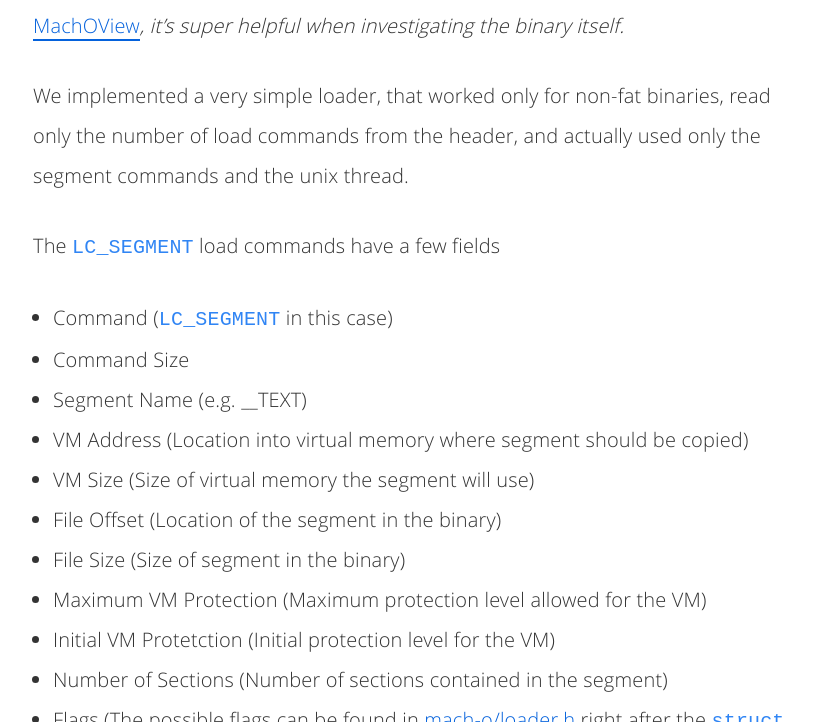
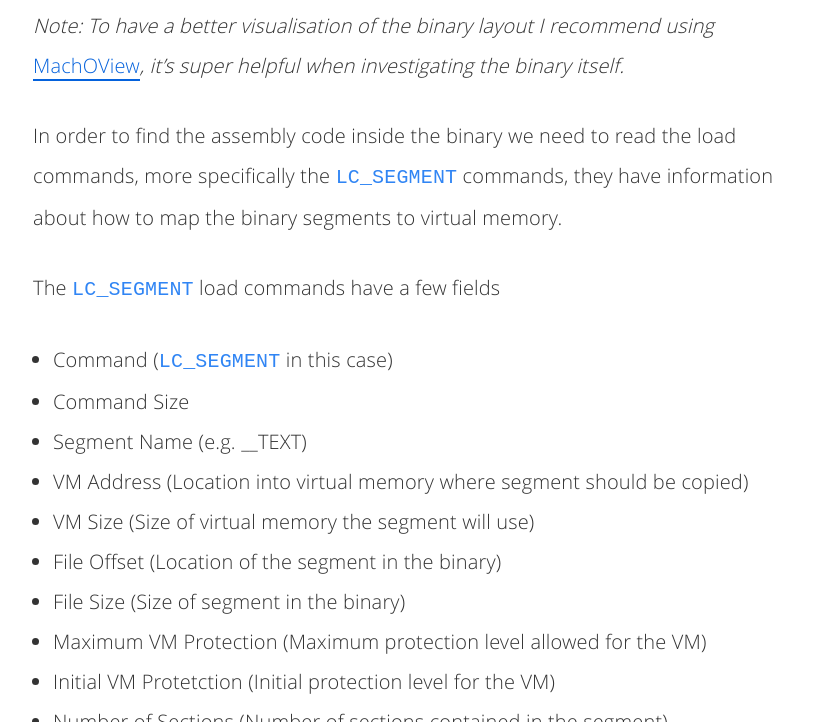
Before and after one commit to KyleAMathews/blog-2, a Jekyll site: the page built from _posts/2015-09-13-writing-an-x86-emulator-in-javascript.md, in a window 1280 px wide and 900 px high, scrolled down 3821 px, cut to the strip 178-900 px from the top of the window. Shown: the whole strip, without its empty margins (227-1040 px from the left). Built offline with Jekyll 4.4.1, drawn with Linux system fonts in a browser that asks for light colours; comment, search, counter and statistics services are not loaded; some of the changed text lies outside the part shown.

Commit message:
More updates to the post

```diff
--- a/_posts/2015-09-13-writing-an-x86-emulator-in-javascript.md
+++ b/_posts/2015-09-13-writing-an-x86-emulator-in-javascript.md
@@ -30,7 +30,7 @@
 
 *(it turns out that for `i386` the return value for the exit syscall had to go
 into the stack instead of into `%ebx`, for `x86_64` the syscall numbers have an
-offset of `0x2000000`, different registers and you actually use `syscall` instead
+offset of `0x2000000`, different registers and you have to use `syscall` instead
 of `int $0x80`... all these things are not very easy when you're first starting
 with assembly)*
 
@@ -87,8 +87,9 @@
 
 ## Mach-O Binary Format
 
-To find the actual code, it's necessary to know the Mach-O binary architecture.
-The binary contains diverse segments with different shapes:
+The binary contains more than just the assembly code, it contains information
+about it's layout, architecture support, how it should be loaded into memory and
+symbols present in the binary:
 
 ![Mach-O Binary
 image](https://developer.apple.com/library/mac/documentation/DeveloperTools/Conceptual/MachORuntime/art/mach_o_segments.gif)
@@ -97,9 +98,9 @@
 [MachOView](http://sourceforge.net/projects/machoview/), it's super helpful when
 investigating the binary itself.*
 
-We implemented a very simple loader, that worked only for non-fat binaries,
-read only the number of load commands from the header, and actually used only
-the segment commands and the unix thread.
+In order to find the assembly code inside the binary we need to read the load
+commands, more specifically the `LC_SEGMENT` commands, they have information
+about how to map the binary segments to virtual memory.
 
 The `LC_SEGMENT` load commands have a few fields
 
@@ -118,14 +119,17 @@
   right after the `struct segment_command`)
 
 But we can ignore the VM protection and flags for now, and just copy the
-contents of the binary from `File Offset` to `File Offset + File Size` into `VM
-Address` (up to `VM Address + VM Size`).
+contents of the binary from `File Offset` to `File Offset + File Size` into
+virtual memory (implemented as a simple `ArrayBuffer` in this case) from `VM
+Address` to `VM Address + VM Size`.
 
-The Unix Thread load command tells us the initial state of the program (the
-initial value for the registers), the only thing we really care for the basic
-example is the value of `%eip`, the instruction pointer, that is where the
-program code actually begins (In the sample code we are actually using a global
-variable called `PC` instead of an actual register).
+Next thing we need the `LC_UNIXTHREAD` load command. It tells us the initial
+execution state of the main thread of the program.
+
+The important bit here for us is the initial value of `%eip` (the instruction
+pointer), it tells the position in virtual memory of the first program
+instruction, i.e. where the actual code starts (*note:* in the sample code we
+are using a global variable called `PC` instead of simulating a register).
 
 ## Binary Execution
 
@@ -160,7 +164,7 @@
 be found at
 [http://ref.x86asm.net/coder.html](http://ref.x86asm.net/coder.html).
 
-I created a map (the implementation was actually a plain JavaScript object) from
+I created a map (the implementation was really a plain JavaScript object) from
 opcodes to functions. The functions would be responsible to read more data if
 needed by the opcode, e.g:
 
@@ -172,7 +176,7 @@
 };
 {% endhighlight %}
 
-If the opcode is actually an opcode prefix, then we have to read the next byte,
+If the opcode is in fact an opcode prefix, then we have to read the next byte,
 the actual opcode:
 
 {% highlight javascript %}
```
